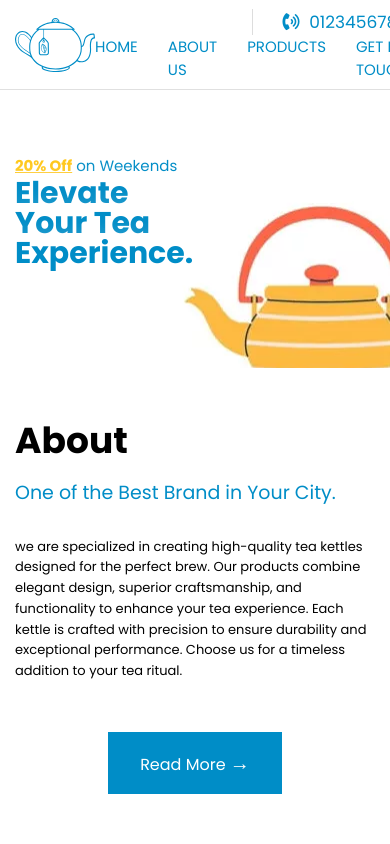
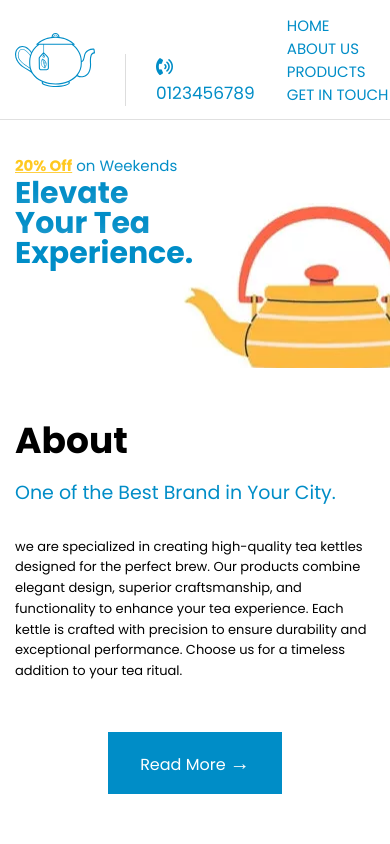
Before and after one commit to JYOTIL09/JYOTIL09.github.io, a plain HTML site: page index.html in a window 390 px wide. Shown: the top 844 px of the page. Drawn offline with Linux system fonts and the light colour scheme.

Commit message:
header menu little change

```diff
--- a/css/style-responsive.css
+++ b/css/style-responsive.css
@@ -53,9 +53,10 @@
 
 	.header-right {
 		display: flex;
-		flex-direction: column-reverse;
+		flex-direction: row-reverse;
 		justify-content: flex-end;
 		align-items: end;
+		gap: 2em;
 	}
 
 
@@ -63,7 +64,9 @@
 		top: 0;
 
 	}
-
+header{
+	height: 120px;
+}
 	header.fixed .site-navwrap {
 		top: 0;
 	}
@@ -71,18 +74,18 @@
 	.headermenu ul {
 		display: flex;
 		width: 100%;
-		flex-direction: row;
+		flex-direction: column;
 		justify-content: center;
 	}
 
 	.headermenu ul li {
 		float: none;
-		width: min-content;
+		/* width: min-content; */
 	}
 
 	nav.headermenu ul li a{
 		float: none;
-		width: min-content;
+		/* width: min-content; */
 		padding: 0 0;
 		text-align: center;
 	}
```
